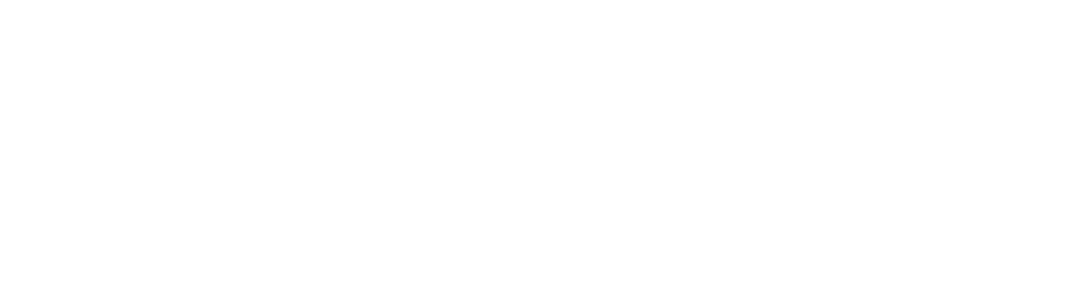
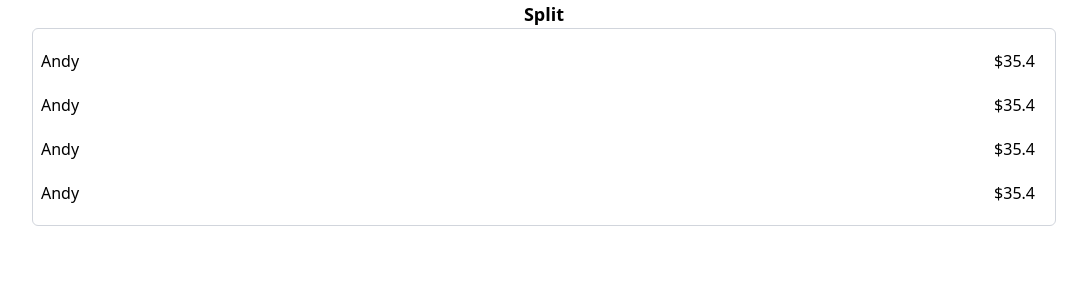
Before and after one commit to eugeneh1217/splab_cont, a React (Vite) app in the folder frontend/: page /code/owner-view in a window 1280 px wide. Before the commit this address had no page. Shown: the top 300 px of the page, without its empty margins (96-1183 px from the left). Built offline with nearby package versions, Linux system fonts and the light colour scheme.

Commit message:
owner-view screen complete

```diff
--- a/frontend/src/App.jsx
+++ b/frontend/src/App.jsx
@@ -2,6 +2,7 @@
 import { BrowserRouter, Routes, Route } from "react-router-dom";
 import Home from "./integrals/Home";
 import TabList from "./integrals/TabList";
+import OwnerView from "./integrals/OwnerView";
 import MemberFInal from "./integrals/MemberFInal";
 import Upload from "./integrals/Upload";
 import MemberHome from "./integrals/MemberHome";
@@ -12,7 +13,8 @@
       <BrowserRouter>
         <Routes>
           <Route path="/" element={<Home />} />
-          <Route path="/code" element={<TabList />} />
+          <Route path="/code" element={<TabList />}/>
+          <Route path="/code/owner-view" element={<OwnerView />} />
           <Route path="/member_final" element={<MemberFInal />} />
           <Route path="/upload" element={<Upload />} />
           <Route path="/member_home" element={<MemberHome />} />
--- /dev/null
+++ b/frontend/src/components/MemberSplit.jsx
@@ -0,0 +1,11 @@
+
+function MemberSplit({name, amount}) {
+  return (
+    <div className="my-5 ml-2 relative flex flex-row">
+      <p>{name}</p>
+      <p className="absolute right-5">${amount}</p>
+    </div>
+  )
+}
+
+export default MemberSplit;
--- /dev/null
+++ b/frontend/src/integrals/OwnerView.jsx
@@ -0,0 +1,17 @@
+import MemberSplit from "../components/MemberSplit"
+
+function OwnerView() {
+  return (
+    <div className="flex flex-col items-center">
+      <h1 className="text-lg font-bold">Split</h1>
+      <div className="w-[80%] border border-gray-300 rounded-md">
+        <MemberSplit name="Andy" amount={35.4}/>
+        <MemberSplit name="Andy" amount={35.4}/>
+        <MemberSplit name="Andy" amount={35.4}/>
+        <MemberSplit name="Andy" amount={35.4}/>
+      </div>
+    </div>
+  )
+}
+
+export default OwnerView;
```
